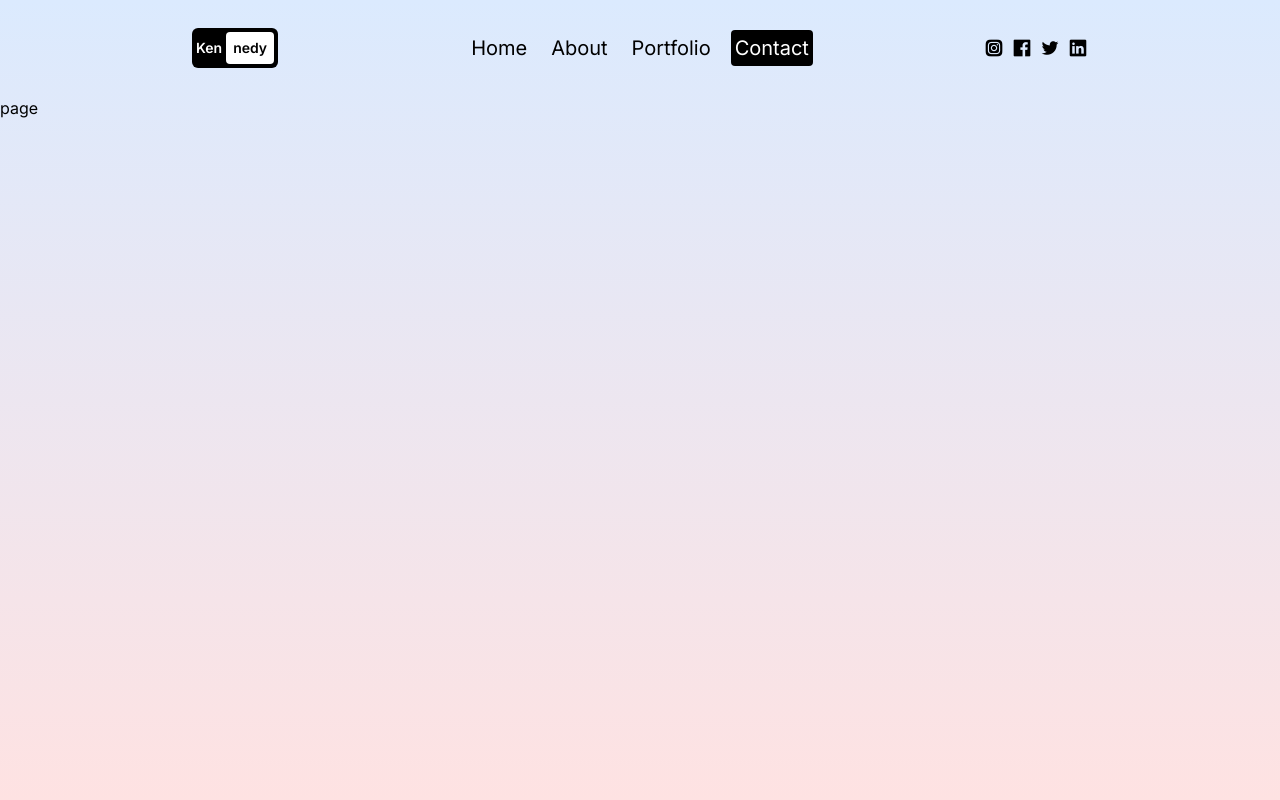
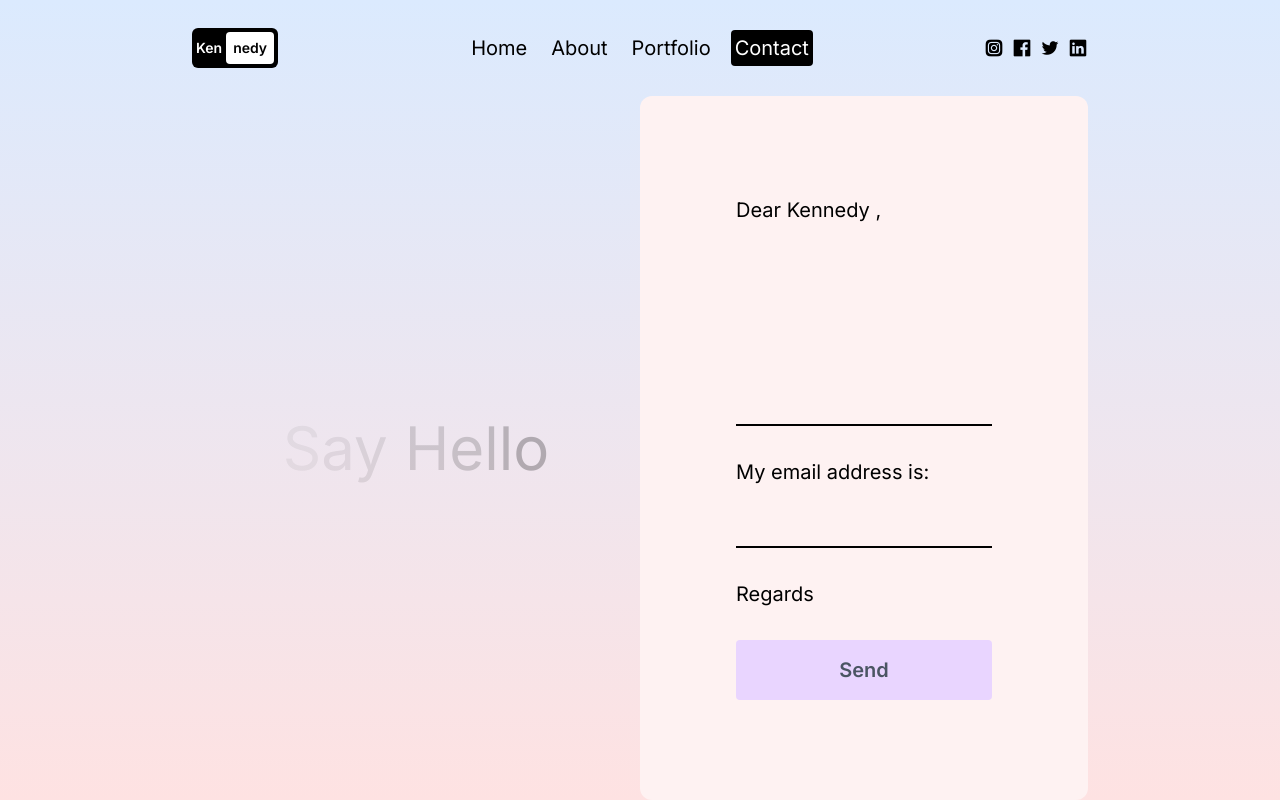
Before and after one commit to MWANGIKENNEDY/my-portfolio, a Next.js app: page /contact in a window 1280 px wide. Built offline with nearby package versions, Linux system fonts and the light colour scheme.

Commit message:
Added new UI changes plus email sending functionality to contact form

```diff
--- a/next.config.mjs
+++ b/next.config.mjs
@@ -1,4 +1,13 @@
 /** @type {import('next').NextConfig} */
-const nextConfig = {};
+const nextConfig = {
+    images:{
+        remotePatterns:[
+            {
+                protocol:"https",
+                hostname:"images.pexels.com"
+            }
+        ]
+    }
+};
 
 export default nextConfig;
--- a/package.json
+++ b/package.json
@@ -9,6 +9,8 @@
     "lint": "next lint"
   },
   "dependencies": {
+    "@emailjs/browser": "^4.3.3",
+    "emailjs": "^4.0.3",
     "framer-motion": "^11.0.3",
     "next": "14.1.0",
     "react": "^18",
--- a/src/app/about/page.tsx
+++ b/src/app/about/page.tsx
@@ -1,10 +1,52 @@
 "use client";
 
-import { motion } from "framer-motion";
+import { motion, useScroll, useTransform } from "framer-motion";
+import Image from "next/image";
+import Link from "next/link";
 
-import React from "react";
+import React, { useRef } from "react";
+
+const items = [
+  {
+    id: 1,
+    color: "from-red-300 to-blue-300",
+    title: "React Commerce",
+    desc: "Lorem ipsum dolor sit amet consectetur adipisicing elit. Dolores ab id ad nesciunt quo aut corporis modi? Voluptate, quos sunt dolorum facilis, id eum sequi placeat accusantium saepe eos laborum.",
+    img: "https://images.pexels.com/photos/18073372/pexels-photo-18073372/free-photo-of-young-man-sitting-in-a-car-on-a-night-street.jpeg?auto=compress&cs=tinysrgb&w=1600&lazy=load",
+    link: "https://lama.dev",
+  },
+  {
+    id: 2,
+    color: "from-blue-300 to-violet-300",
+    title: "Next.js Medium Blog",
+    desc: "Lorem ipsum dolor sit amet consectetur adipisicing elit. Dolores ab id ad nesciunt quo aut corporis modi? Voluptate, quos sunt dolorum facilis, id eum sequi placeat accusantium saepe eos laborum.",
+    img: "https://images.pexels.com/photos/18023772/pexels-photo-18023772/free-photo-of-close-up-of-a-person-holding-a-wristwatch.jpeg?auto=compress&cs=tinysrgb&w=1600&lazy=load",
+    link: "https://lama.dev",
+  },
+  {
+    id: 3,
+    color: "from-violet-300 to-purple-300",
+    title: "Vanilla Book App",
+    desc: "Lorem ipsum dolor sit amet consectetur adipisicing elit. Dolores ab id ad nesciunt quo aut corporis modi? Voluptate, quos sunt dolorum facilis, id eum sequi placeat accusantium saepe eos laborum.",
+    img: "https://images.pexels.com/photos/6894528/pexels-photo-6894528.jpeg?auto=compress&cs=tinysrgb&w=1600&lazy=load",
+    link: "https://lama.dev",
+  },
+  {
+    id: 4,
+    color: "from-purple-300 to-red-300",
+    title: "Spotify Music App",
+    desc: "Lorem ipsum dolor sit amet consectetur adipisicing elit. Dolores ab id ad nesciunt quo aut corporis modi? Voluptate, quos sunt dolorum facilis, id eum sequi placeat accusantium saepe eos laborum.",
+    img: "https://images.pexels.com/photos/18540208/pexels-photo-18540208/free-photo-of-wood-landscape-water-hill.jpeg?auto=compress&cs=tinysrgb&w=1260&h=750&dpr=2",
+    link: "https://lama.dev",
+  },
+];
 
 const page = () => {
+  const ref = useRef();
+
+  const { scrollYProgress } = useScroll({ target: ref });
+
+  const x = useTransform(scrollYProgress, [0, 1], ["0%", "-80%"]);
   return (
     <motion.div
       className="h-full"
@@ -12,7 +54,77 @@
       animate={{ y: "0%" }}
       transition={{ duration: 1 }}
     >
-      <div>page</div>
+      <div className="h-[600vh] relative" ref={ref}>
+        {/* FIRST DIV */}
+        <div className="w-screen h-[calc(100vh-6rem)] flex items-center justify-center text-8xl text-center">
+          My Works
+        </div>
+
+        {/* SECOND DIV */}
+
+        <div className="sticky top-0 flex h-screen gap-4 items-center overflow-hidden bg-yellow-400">
+          {/* WRAPPER CLASS */}
+          <motion.div style={{ x: x }} className="flex">
+            <div className="h-screen w-screen flex items-center justify-center bg-gradient-to-r from-purple-300 to-red-300" />
+
+            {/* INDIVIDUAL ITEM */}
+            {items.map((item) => (
+              <div
+                className={`h-screen w-screen flex items-center justify-center bg-gradient-to-r ${item.color}`}
+                key={item.id}
+              >
+                <div className="flex flex-col gap-8 text-white">
+                  <h1 className="text-xl font-bold md:text-4xl lg:text-6xl xl:text-bxl">{item.title}</h1>
+
+                  {/* IMAGE CONTAINER */}
+
+                  <div className="relative w-80 h-56 md:w-96 md:h-64 lg:w-[500px] lg:h-[350px] xl:w-[600px] xl:h-[420px]">
+                    <Image src={item.img} alt="" fill />
+                  </div>
+
+                  <p className="w-80 md:w-96  lg:w-[500px] lg:text-lg xl:w-[600px]">{item.desc}</p>
+
+                  <Link href={item.link}>
+                    <button className="p-2 text-sm md:p-4 md:text-md lg:p-8 lg:text-lg bg-white text-gray-600 font-semibold m-4 rounded">See Demo</button>
+                  </Link>
+                </div>
+              </div>
+            ))}
+          </motion.div>
+        </div>
+      </div>
+
+      <div className="w-screen h-screen flex flex-col gap-16 items-center justify-center text-center">
+        <h1 className="text-8xl">Do you have a project?</h1>
+        <div className="relative">
+          <motion.svg
+            animate={{ rotate: 360 }}
+            transition={{ duration: 8, ease: "linear", repeat: Infinity }}
+            viewBox="0 0 300 300"
+            className="w-64 h-64 md:w-[500px] md:h-[500px] "
+          >
+            <defs>
+              <path
+                id="circlePath"
+                d="M 150, 150 m -60, 0 a 60,60 0 0,1 120,0 a 60,60 0 0,1 -120,0 "
+              />
+            </defs>
+            <text fill="#000">
+              <textPath xlinkHref="#circlePath" className="text-xl">
+                Front-end Developer and UI Designer
+              </textPath>
+            </text>
+          </motion.svg>
+          <Link
+            href="/contact"
+            className="w-16 h-16 md:w-28 md:h-28 absolute top-0 left-0 right-0 bottom-0 m-auto bg-black text-white rounded-full flex items-center justify-center"
+          >
+            Hire Me
+          </Link>
+        </div>
+      </div>
+
+
     </motion.div>
   );
 };
--- a/src/app/contact/page.tsx
+++ b/src/app/contact/page.tsx
@@ -1,9 +1,38 @@
 "use client";
 
 import { motion } from "framer-motion";
-import React from "react";
+import React, { useRef, useState } from "react";
+import emailjs from "@emailjs/browser";
 
 const page = () => {
+
+  const [success,setSuccess] = useState(false);
+  const [error,setError] = useState(false);
+  const form = useRef();
+  const sendEmail = (e) => {
+    e.preventDefault();
+    setError(false);
+    setSuccess(false);
+    emailjs
+      .sendForm(
+        process.env.NEXT_PUBLIC_SERVICE_ID,
+        process.env.NEXT_PUBLIC_TEMPLATE_ID,
+        form.current,
+        {
+          publicKey: process.env.NEXT_PUBLIC_PUBLIC_KEY,
+        }
+      )
+      .then(
+        () => {
+          setSuccess(true)
+          form.current.reset()
+        },
+        (error) => {
+          setError(true)
+        }
+      );
+  };
+  const text = "Say Hello";
   return (
     <motion.div
       className="h-full"
@@ -11,7 +40,59 @@
       animate={{ y: "0%" }}
       transition={{ duration: 1 }}
     >
-      <div>page</div>
+      <div className="h-full flex flex-col lg:flex-row px-4 sm:px-8 md:px-12 lg:px-20 xl:px-48">
+        {/* Text Container */}
+
+        <div className="h-1/2 lg:h-full lg:w-1/2 flex justify-center items-center text-6xl">
+          <div>
+            {text.split("").map((letter: string, index: number) => (
+              <motion.span
+                initial={{ opacity: 1 }}
+                animate={{ opacity: 0 }}
+                transition={{
+                  duration: 3,
+                  repeat: Infinity,
+                  delay: index * 0.1,
+                }}
+                key={index}
+              >
+                {letter}
+              </motion.span>
+            ))}
+          </div>
+        </div>
+
+        {/* Form Container */}
+
+        <form
+          ref={form}
+          onSubmit={sendEmail}
+          className="h-1/2 lg:h-full lg:w-1/2  bg-red-50 rounded-xl text-xl flex flex-col gap-8 justify-center p-24"
+        >
+          <span>Dear Kennedy ,</span>
+          <textarea
+            name="user_message"
+            id=""
+            rows={6}
+            className="bg-transparent border-b-2 border-b-black outline-none resize-none"
+          ></textarea>
+          <span>My email address is:</span>
+          <input
+            name="user_email"
+            type="text"
+            className="bg-transparent border-b-2 border-b-black outline-none"
+          />
+
+          <span>Regards</span>
+
+          <button className=" bg-purple-200 rounded font-semibold text-gray-600 p-4">
+            Send
+          </button>
+
+          {success && <span className="text-green-600 font-semibold">Your message has been sent successfully!</span>}
+          {error && <span className="text-red-600 font-semibold">Something went wrong!</span>}
+        </form>
+      </div>
     </motion.div>
   );
 };
--- a/src/app/globals.css
+++ b/src/app/globals.css
@@ -2,33 +2,3 @@
 @tailwind base;
 @tailwind components;
 @tailwind utilities;
-
-:root {
-  --foreground-rgb: 0, 0, 0;
-  --background-start-rgb: 214, 219, 220;
-  --background-end-rgb: 255, 255, 255;
-}
-
-@media (prefers-color-scheme: dark) {
-  :root {
-    --foreground-rgb: 255, 255, 255;
-    --background-start-rgb: 0, 0, 0;
-    --background-end-rgb: 0, 0, 0;
-  }
-}
-
-body {
-  color: rgb(var(--foreground-rgb));
-  background: linear-gradient(
-      to bottom,
-      transparent,
-      rgb(var(--background-end-rgb))
-    )
-    rgb(var(--background-start-rgb));
-}
-
-@layer utilities {
-  .text-balance {
-    text-wrap: balance;
-  }
-}
--- a/src/app/page.tsx
+++ b/src/app/page.tsx
@@ -44,6 +44,8 @@
           </div>
         </div>
       </div>
+
+
     </motion.div>
   );
 }
--- a/src/app/portfolio/page.tsx
+++ b/src/app/portfolio/page.tsx
@@ -13,10 +13,11 @@
   const skillsRef = useRef();
   const experienceRef = useRef();
 
-  const isSkillsRefInView = useInView(skillsRef);
+  const isSkillsRefInView = useInView(skillsRef,{margin:"-100px"});
   //if you want to see the animation only once
   //const isSkillsRefInView = useInView(skillsRef,{once:true});
-  const isExperienceRefInView = useInView(experienceRef);
+  // const isSkillsRefInView = useInView(skillsRef,{margin:"-100px"});
+  const isExperienceRefInView = useInView(experienceRef,{margin:"-100px"});
 
   return (
     <motion.div
@@ -185,7 +186,7 @@
             <motion.h1
               className="font-bold text-2xl"
               initial={{ x: "-300px" }}
-              animate={isSkillsRefInView ? { x: 0 } : {}}
+              animate={isExperienceRefInView ? { x: 0 } : {}}
               transition={{ delay: 0.2 }}
             >
               EXPERIENCE
@@ -195,7 +196,7 @@
 
             <motion.div
               initial={{ x: "-300px" }}
-              animate={isSkillsRefInView ? { x: 0 } : {}}
+              animate={isExperienceRefInView ? { x: 0 } : {}}
             >
               {/* EXPERIENCE LIST ITEM */}
 
--- a/src/components/transitionProvider.tsx
+++ b/src/components/transitionProvider.tsx
@@ -42,7 +42,7 @@
           animate={{ height: "0vh", transition: { delay: 0.5 } }}
         ></motion.div>
 
-        <div className="h-24">
+<div className="h-24">
           <Navbar />
         </div>
         <div className="h-[calc(100vh-6rem)] ">
```
Also changed, not shown: 2 other files (tests, documents, lock files or other folders).
